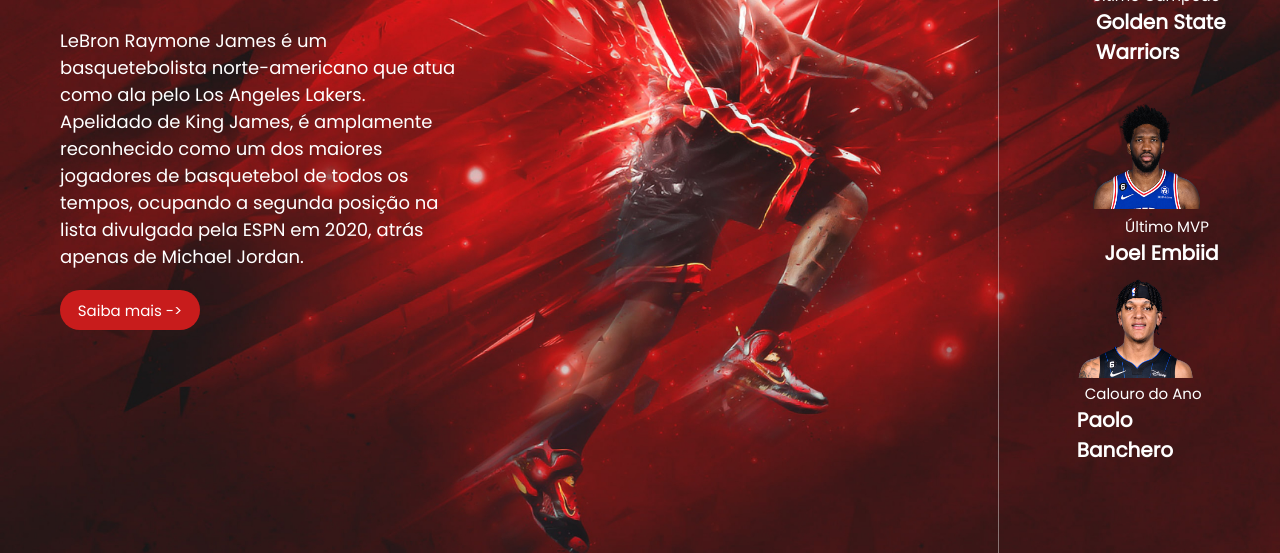
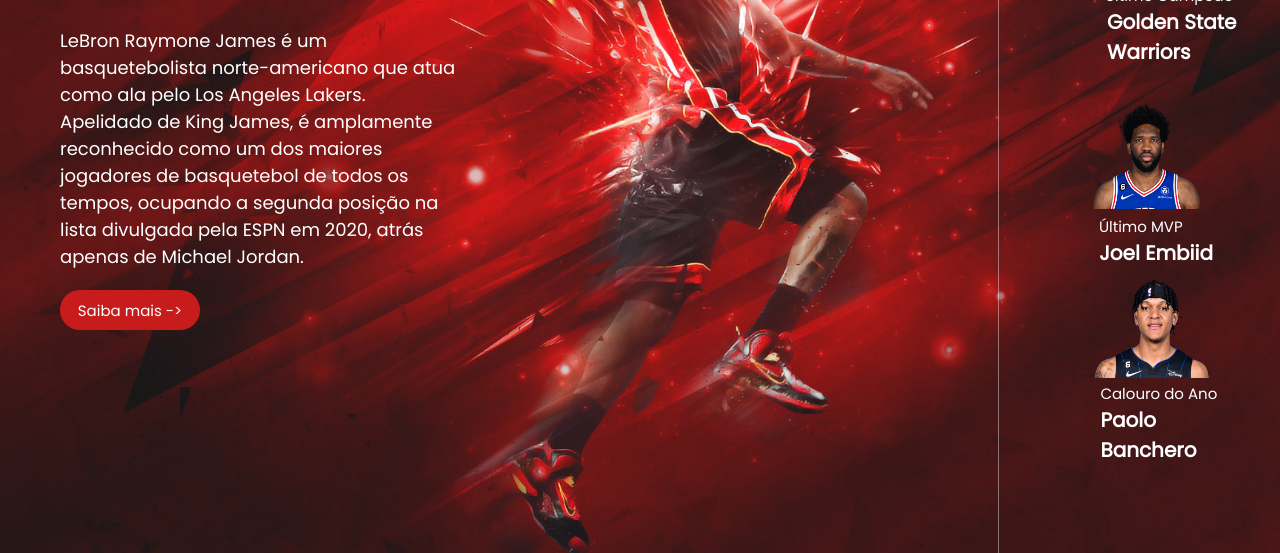
Before and after one commit to teuscapellari/ProjetoPadroesUsabi, a plain HTML site: page NBA/index.html in a window 1280 px wide. Shown: the part 247-800 px from the top of the page. Drawn offline with Linux system fonts and the light colour scheme.

Commit message:
Correção do menu da direita, posição correta dos elementos
Co-authored-by: elielroberto1 <eliel.robertocosta@outlook.com>

```diff
--- a/NBA/style.css
+++ b/NBA/style.css
@@ -173,7 +173,7 @@ ul {
     font-family: 'Poppins', sans-serif;
     font-size: 15px;
     color: white;
-    margin-left: 15%;
+    margin-left: 27%;
     margin-top: 1%;
 
 
@@ -183,7 +183,7 @@ ul {
     font-size: 20px;
     font-weight: bold;
     color: white;
-    margin-left: 30%;
+    margin-left: 35%;
     margin-bottom: 40%;
 }
 .itemC .p3 {
@@ -191,7 +191,7 @@ ul {
     font-size: 15px;
     color: white;
     margin-top: 1%;
-    margin-left: 25%;
+    margin-left: 1%;
 }
 .itemC .p4
 {
@@ -199,21 +199,21 @@ ul {
     font-size: 20px;
     font-weight: bold;
     color: white;
-    margin-left: 20%;
+    margin-left: 15%;
 }
 .itemC .p5{
     font-family: 'Poppins', sans-serif;
     font-size: 15px;
     color: white;
 
-    margin-left: 15%;
+    margin-left: 25%;
 }
 .itemC .p6 {
     font-family: 'Poppins', sans-serif;
     font-size: 20px;
     font-weight: bold;
     color: white;
-    margin-left: 10%;
+    margin-left: 25%;
 }
 .itemC .textos {
     display: flex;
@@ -271,7 +271,7 @@ ul {
         width: 150px;
     }
     .img3 img {
-        margin-left: 5%;
+        margin-left: 15%;
         height: 120px;
         width: 150px;
     }
@@ -335,7 +335,7 @@ ul {
         width: 130px;
     }
     .img3 img {
-        margin-left: 5%;
+        margin-left: 15%;
         height: 100px;
         width: 130px;
     }
@@ -373,7 +373,7 @@ ul {
         width: 140px;
     }
     .img3 img {
-        margin-left: 5%;
+        margin-left: 15%;
         height: 110px;
         width: 140px;
     }
```
